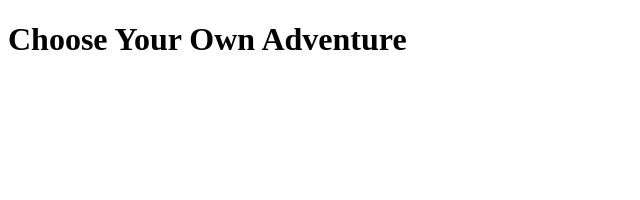
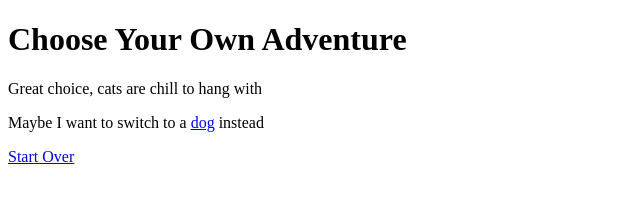
Before and after one commit to KevinH46/web1_spring_2025, a plain HTML site: page story/cat.html in a window 1280 px wide. Shown: the whole page, without its empty margins (0-640 px from the left). Drawn offline with Linux system fonts and the light colour scheme.

Commit message:
updates story

```diff
--- a/story/cat.html
+++ b/story/cat.html
@@ -9,5 +9,8 @@
 </head>
 <body>
 <h1>Choose Your Own Adventure</h1>
+<p>Great choice, cats are chill to hang with</p>
+<p>Maybe I want to switch to a <a href="dog.html">dog</a> instead</p>
+<p><a href="../index.html">Start Over</a></p>
 </body>
 </html>
```
